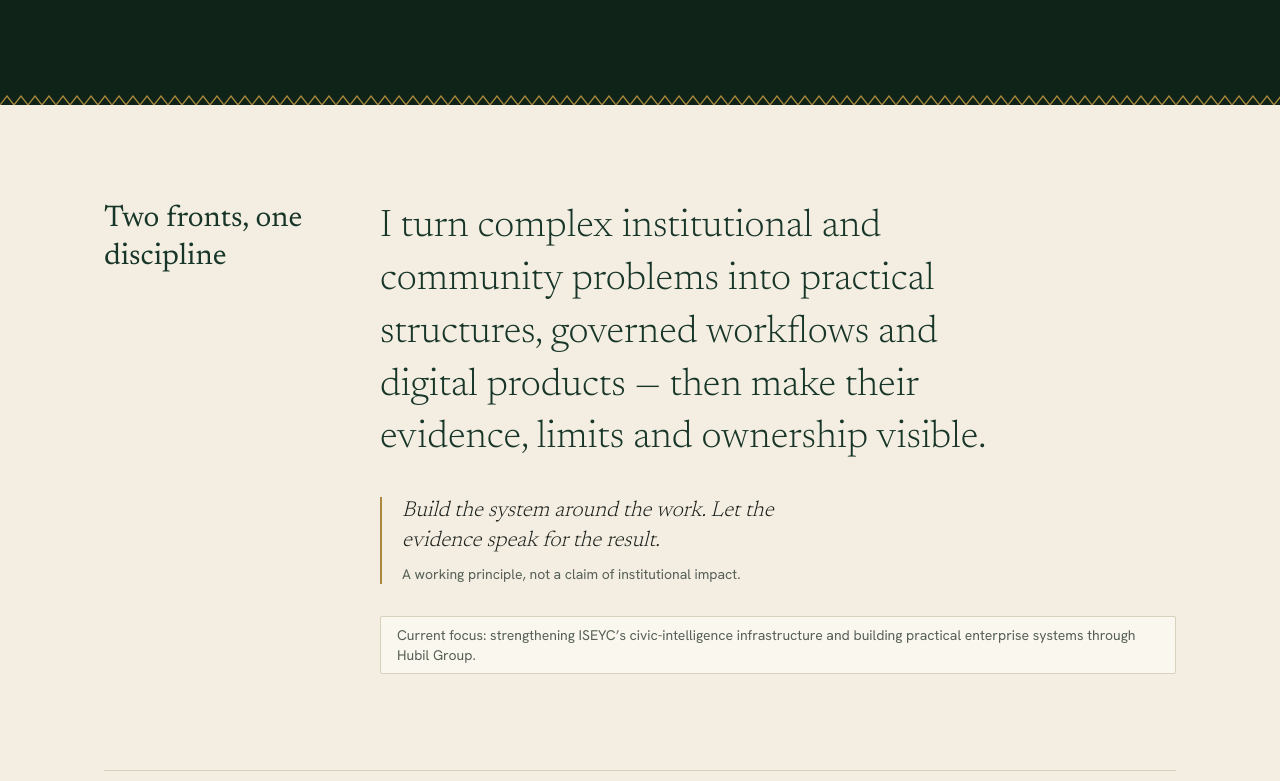
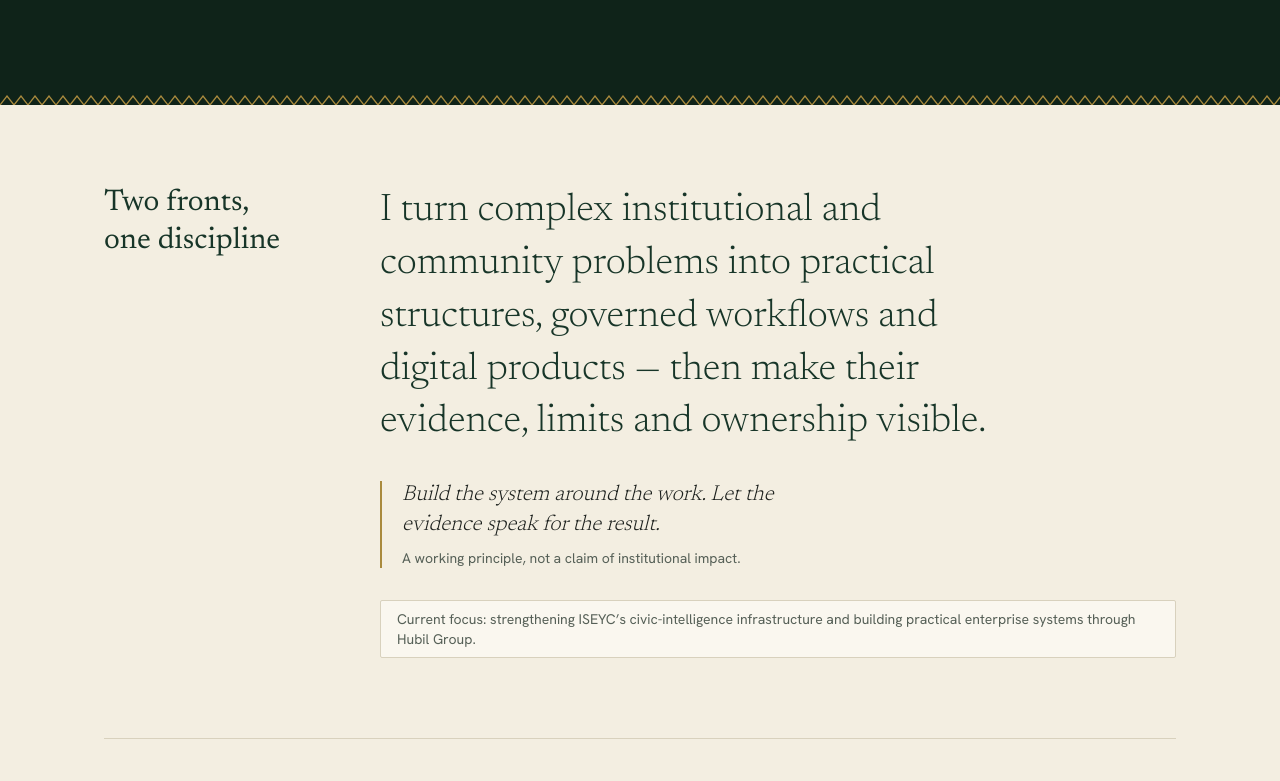
Before and after one commit to mrzulqarnainnadabo/zulqarnain-nadabo, a Next.js app: page / in a window 1280 px wide. Shown: the part 939-1720 px from the top of the page. Built offline with nearby package versions, Linux system fonts and the light colour scheme.

Commit message:
Tighten portfolio section rhythm

```diff
--- a/components/Section.jsx
+++ b/components/Section.jsx
@@ -1,7 +1,7 @@
 /** Shared layout: title column on the left, content on the right (stacked on phones). */
 export default function Section({ id, title, kicker, children, last }) {
   return (
-    <section id={id} aria-labelledby={`${id}-h`} className={`py-16 md:py-24 ${last ? '' : 'border-b border-rule'}`}>
+    <section id={id} aria-labelledby={`${id}-h`} className={`section-block py-14 md:py-20 ${last ? '' : 'border-b border-rule'}`}>
       <div className="grid gap-5 md:grid-cols-[220px_1fr] md:gap-14">
         <h2 id={`${id}-h`} className="font-serif text-3xl font-normal leading-tight text-forest">
           {title}
```
